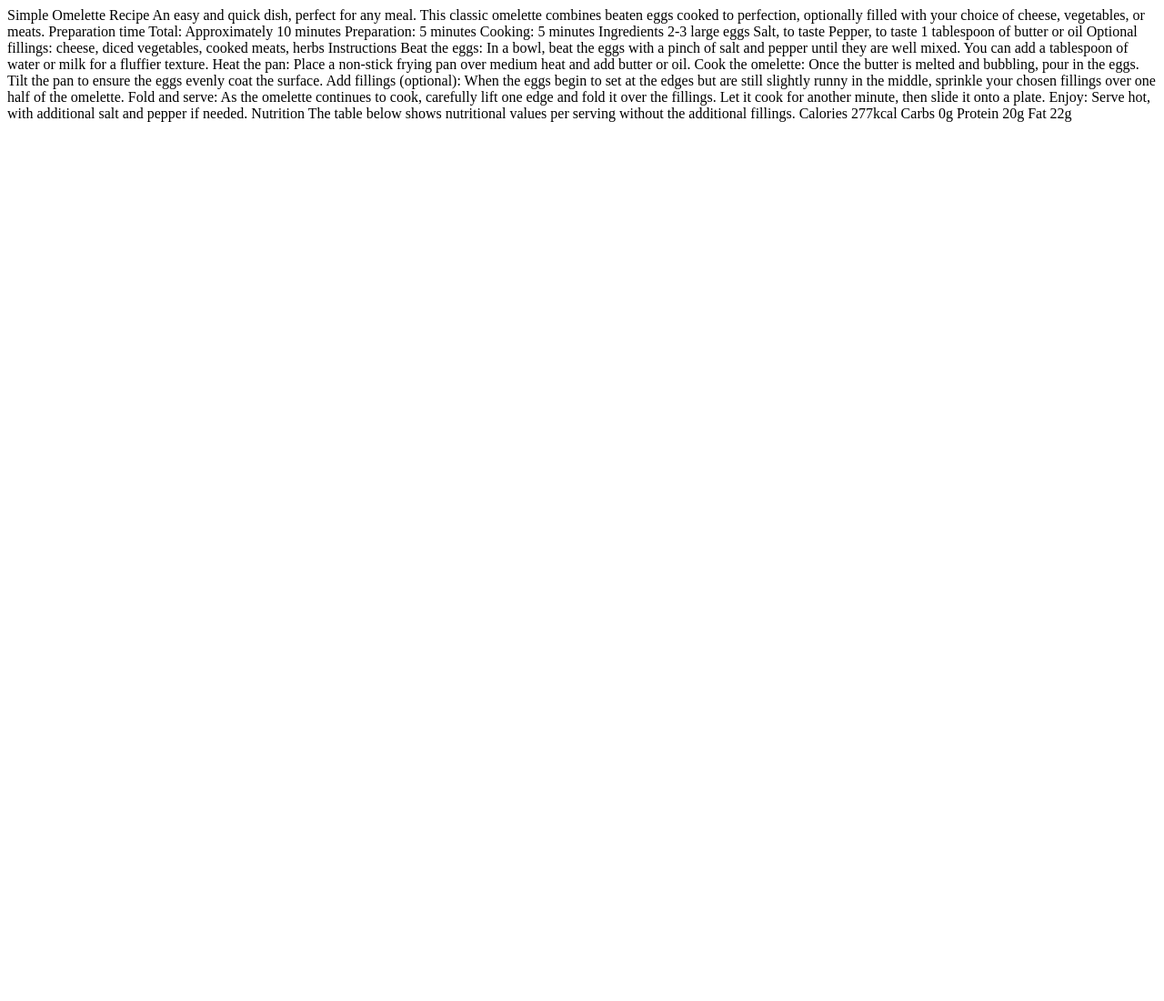
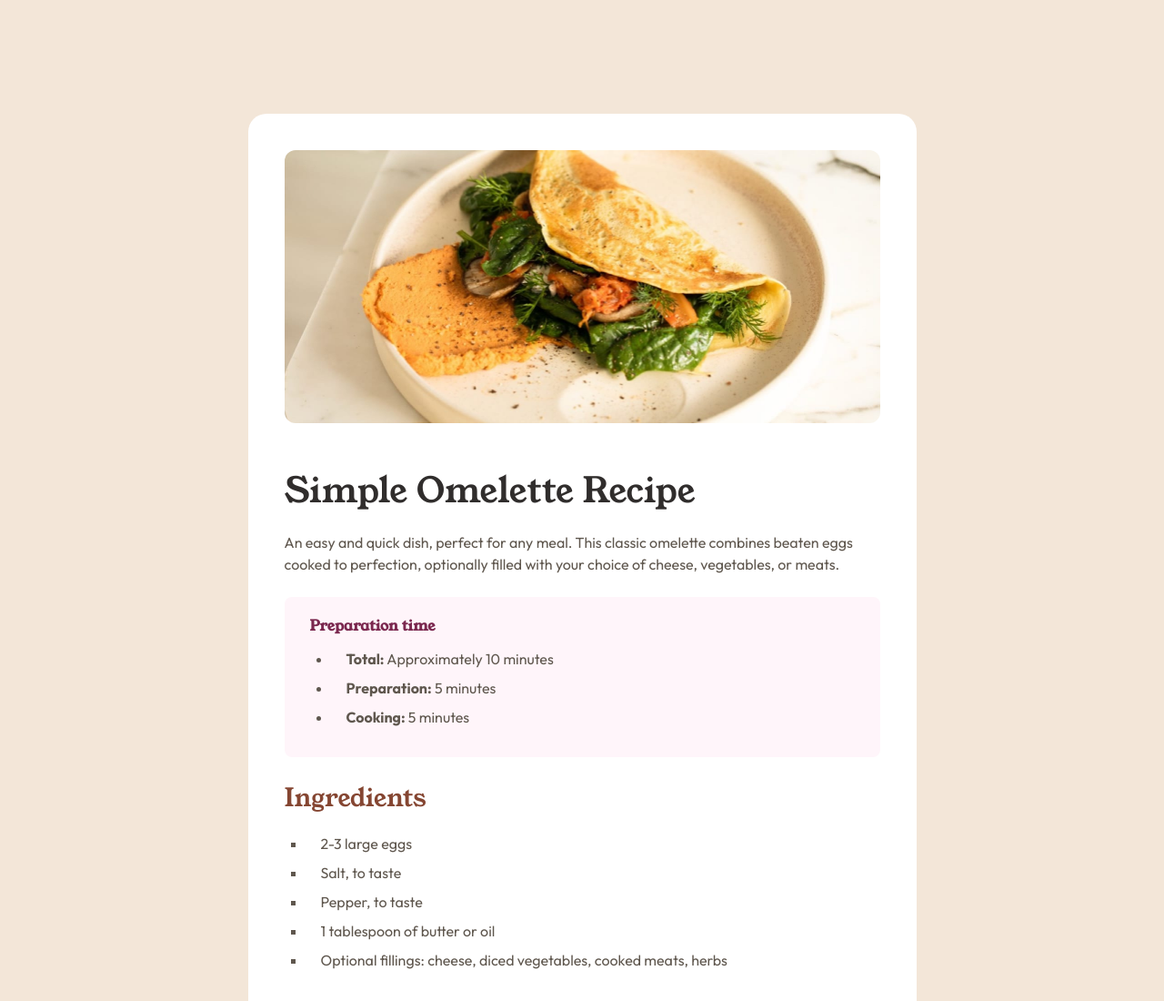
Before and after one commit to Piyush-Jangde/css101project, a plain HTML site: page Starter Files/index.html in a window 1280 px wide. Shown: the top 1100 px of the page at 91% size. Before the commit the page ends 800 px from the top, so only its background shows below. Drawn offline with Linux system fonts and the light colour scheme.

Commit message:
Completed the project

```diff
--- a/Starter Files/index.html
+++ b/Starter Files/index.html
@@ -3,61 +3,92 @@
 <head>
   <meta charset="UTF-8">
   <meta name="viewport" content="width=device-width, initial-scale=1.0">
+  <meta name="author" content="Sendster">
+  <meta name="description" content="Omelette Recipe">
   <title>Recipe page</title>
+  <link rel="stylesheet" href="style.css">
 </head>
 <body>
-
-  Simple Omelette Recipe
-
+  <div class="container">
+    <header>
+      <img src="images/image-omelette.jpeg" alt="Omelette">
+    </header>
+    <section class="introduction">
+      <h1 class="title">Simple Omelette Recipe</h1>
+      <p>
         An easy and quick dish, perfect for any meal. This classic omelette combines beaten eggs cooked
         to perfection, optionally filled with your choice of cheese, vegetables, or meats.
-
-  Preparation time
-
-  Total: Approximately 10 minutes
-  Preparation: 5 minutes
-  Cooking: 5 minutes
-
-  Ingredients
-
-  2-3 large eggs
-  Salt, to taste
-  Pepper, to taste
-  1 tablespoon of butter or oil
-  Optional fillings: cheese, diced vegetables, cooked meats, herbs
-
-  Instructions
-
-  Beat the eggs: In a bowl, beat the eggs with a pinch of salt and pepper until they are well mixed.
+      </p>
+    </section>
+      <section class="preparation">
+        <h4 class="preparation__heading">Preparation time</h4>
+            <ul class="preparation__list">
+              <li><strong>Total:</strong> Approximately 10 minutes</li>
+              <li><strong>Preparation:</strong> 5 minutes</li>
+              <li><strong>Cooking:</strong> 5 minutes</li>
+            </ul>
+      </section>
+      <section class="ingredients">
+        <h2 class="ingredients__heading">Ingredients</h2>
+            <ul class="ingredients__list">
+              <li>2-3 large eggs</li>
+              <li>Salt, to taste</li>
+              <li>Pepper, to taste</li>
+              <li>1 tablespoon of butter or oil</li>
+              <li>Optional fillings: cheese, diced vegetables, cooked meats, herbs</li>
+            </ul>
+      </section>
+      <hr>
+      <section class="instructions">
+        <h2 class="instructions__heading">Instructions</h2>
+        <ol class="instructions__list">
+          <li>
+            <strong>Beat the eggs:</strong> In a bowl, beat the eggs with a pinch of salt and pepper until they are well mixed.
             You can add a tablespoon of water or milk for a fluffier texture.
-
-  Heat the pan: Place a non-stick frying pan over medium heat and add butter or oil.
-
-  Cook the omelette: Once the butter is melted and bubbling, pour in the eggs. Tilt the pan to ensure
+          </li>
+          <li>
+            <strong>Heat the pan:</strong> Place a non-stick frying pan over medium heat and add butter or oil.
+          </li>
+          <li>
+            <strong>Cook the omelette:</strong> Once the butter is melted and bubbling, pour in the eggs. Tilt the pan to ensure
             the eggs evenly coat the surface.
-
-  Add fillings (optional): When the eggs begin to set at the edges but are still slightly runny in the
+          </li>
+          <li>
+            <strong>Add fillings (optional):</strong> When the eggs begin to set at the edges but are still slightly runny in the
             middle, sprinkle your chosen fillings over one half of the omelette.
-
-  Fold and serve: As the omelette continues to cook, carefully lift one edge and fold it over the
+          </li>
+          <li>
+            <strong>Fold and serve:</strong> As the omelette continues to cook, carefully lift one edge and fold it over the
             fillings. Let it cook for another minute, then slide it onto a plate.
-
-  Enjoy: Serve hot, with additional salt and pepper if needed.
-
-  Nutrition
-
-  The table below shows nutritional values per serving without the additional fillings.
-
-  Calories
-  277kcal
-
-  Carbs
-  0g
-
-  Protein
-  20g
-
-  Fat
-  22g
+          </li>
+          <li>
+            <strong>Enjoy:</strong> Serve hot, with additional salt and pepper if needed.
+          </li>
+        </ol>
+      </section>
+      <hr>
+      <section class="nutrition">
+        <h2 class="nutrition__heading">Nutrition</h2>
+        <table class="nutrition__table">
+          <caption class="nutrition__table__caption">The table below shows nutritional values per serving without the additional fillings.</caption>
+          <tr>
+            <td>Calories</td>
+            <td>277kcal</td>
+          </tr>
+          <tr>
+            <td>Carbs</td>
+            <td>0g</td>
+          </tr>
+          <tr>
+            <td>Protein</td>
+            <td>20g</td>
+          </tr>
+          <tr>
+            <td>Fat</td>
+            <td>22g</td>
+          </tr>
+        </table>
+      </section>
+  </div>
 </body>
 </html>
--- /dev/null
+++ b/Starter Files/style.css
@@ -0,0 +1,99 @@
+@import url('https://fonts.googleapis.com/css2?family=Outfit:wght@100..900&family=Young+Serif&display=swap');
+
+/* font-family: "Young Serif", serif; */
+/* font-family: "Outfit", sans-serif; */
+
+/* reseting */
+* {
+    margin: 0;
+    padding: 0;
+    box-sizing: border-box;
+}
+img {
+    width:100%;
+    border-radius: 12px;
+}
+body {
+    background-color: hsl(30, 54%, 90%);
+    color: hsl(30, 10%, 34%);
+    font-family: "Outfit", sans-serif;
+    font-weight: 400;
+}
+.container {
+    background-color: hsl(0, 0%, 100%);
+    width: 735px;
+    margin: 125px auto;
+    padding: 40px;
+    border-radius: 20px;
+    line-height: 1.5;
+    display: flex;
+    flex-direction: column;
+    gap: 1.5rem;
+}
+
+h1 {
+    color: hsl(24, 5%, 18%);
+    font-size: 2.4rem;
+    font-family: "Young Serif", serif;
+    font-weight: 400;
+    margin: 1rem 0;
+}
+
+h2 {
+    font-family: "Young Serif", serif;
+    color: hsl(14, 45%, 36%);
+    font-size: 1.725rem;
+    font-weight: 400;
+    margin-bottom: 0.35rem;
+}
+
+.preparation {
+    background-color: hsl(330,100%,98%);
+    padding: 1.25rem 1.75rem;
+    border-radius: 0.5rem;
+}
+.preparation__heading {
+    font-family:  "Young Serif", serif;
+    color: hsl(332,51%,32%);
+    font-weight: 600;
+}
+ul,ol {
+    padding: 0.5rem 0 0.5rem 1.5rem;
+}
+ul > *, ol > * {
+    padding: 0.25rem 1rem;
+}
+.ingredients__list {
+    list-style-type: square;
+}
+.instructions__list >*::marker {
+    font-weight: 600;
+    color: hsl(14, 45%, 36%);
+}
+
+hr {
+    background-color: hsl(30,18%,87%);
+}
+
+.nutrition__table {
+    width: 100%;
+}
+.nutrition__table__caption {
+    text-align: left;
+    padding: 0.7rem 0;
+}
+.nutrition__table td {
+    border-bottom: 1px solid hsl(30,18%,87%);
+    padding: 0.7rem 0;
+}
+.nutrition__table tr:last-child td {
+    border-bottom: none;
+}
+.nutrition__table tr td:first-child {
+    padding-left: 0.7rem;
+}
+.nutrition__table tr td:last-child {
+    padding-right: 0.7rem;
+    color: hsl(14, 45%, 36%);
+    font-weight: 600;
+}
```
Lines whose indentation alone changed are shown as unchanged.
